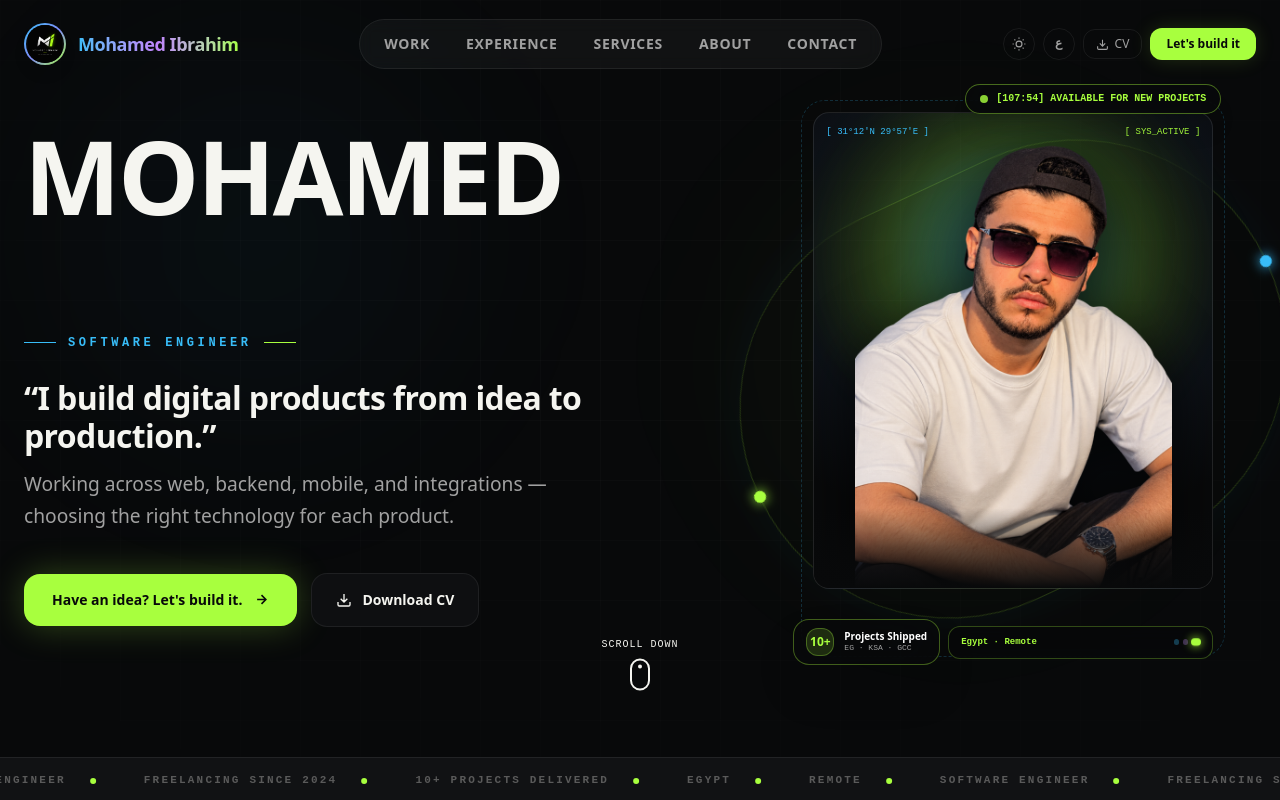
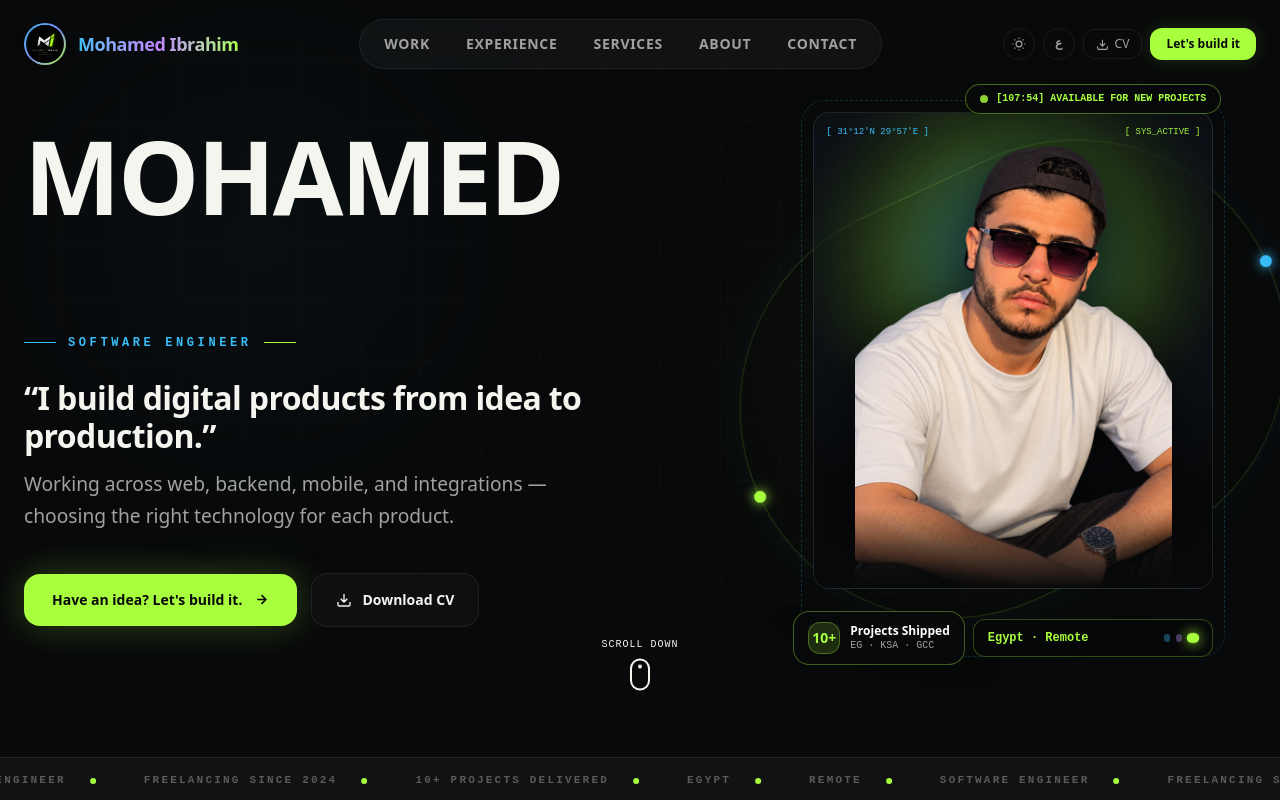
Before and after one commit to Mhmdibrahime/Portfolio, a Next.js app: page /en in a window 1280 px wide. Shown: the top 800 px of the page. Built offline with nearby package versions, Linux system fonts and the light colour scheme.

Commit message:
fix(hero): update Arabic location tag to 'مصر · عن بُعد' and enhance pills typography readability

```diff
--- a/messages/ar.json
+++ b/messages/ar.json
@@ -2,7 +2,7 @@
   "meta": {
     "title": "محمد إبراهيم — مهندس برمجيات وتطوير منتجات رقمية",
     "titleTemplate": "%s | محمد إبراهيم",
-    "description": "مهندس برمجيات بساعد الشركات وأصحاب المشاريع يحولوا أفكارهم لمنتجات رقمية حقيقية — من الويب والـ Backend لحد تطبيقات الموبايل والتكاملات.",
+    "description": "مهندس برمجيات بساعد الشركات وأصحاب المشاريع يحولوا أفكارهم لمنتجات رقمية حقيقية — من الويب لحد تطبيقات الموبايل والتكاملات.",
     "ogTitle": "محمد إبراهيم — مهندس برمجيات وتطوير منتجات رقمية",
     "ogDescription": "من الفكرة لأول نسخة شغالة — ببني منتجات رقمية وأنظمة متكاملة تساعد البيزنس يكبر ويشتغل بشكل أذكى."
   },
--- a/src/components/sections/Hero.tsx
+++ b/src/components/sections/Hero.tsx
@@ -391,20 +391,20 @@ export default function Hero({ locale }: { locale: string }) {
               >
                 {/* +10 Projects Shipped */}
                 <div
-                  className="flex-shrink-0 px-3 py-2 rounded-2xl border backdrop-blur-xl flex items-center gap-2.5 shadow-2xl"
+                  className="flex-shrink-0 px-3.5 py-2.5 rounded-2xl border backdrop-blur-xl flex items-center gap-2.5 shadow-2xl"
                   style={{
                     backgroundColor: "rgba(8,9,10,0.9)",
                     borderColor: "rgba(168,255,62,0.35)",
                   }}
                 >
-                  <div className="w-7 h-7 rounded-xl bg-[#a8ff3e]/15 border border-[#a8ff3e]/30 flex items-center justify-center text-[#a8ff3e] font-black text-xs">
+                  <div className="w-8 h-8 rounded-xl bg-[#a8ff3e]/15 border border-[#a8ff3e]/30 flex items-center justify-center text-[#a8ff3e] font-black text-xs sm:text-sm">
                     <HeroDharmaShuffler finalValue="10+" />
                   </div>
                   <div>
-                    <p className="text-[10px] font-bold text-white leading-tight whitespace-nowrap">
+                    <p className="text-[11px] sm:text-xs font-bold text-white leading-tight whitespace-nowrap">
                       {isRTL ? "مشاريع منجزة" : "Projects Shipped"}
                     </p>
-                    <p className="text-[8px] font-mono text-neutral-400 whitespace-nowrap">
+                    <p className="text-[9px] sm:text-[10px] font-mono text-neutral-400 whitespace-nowrap">
                       {isRTL ? "مصر · السعودية" : "EG · KSA · GCC"}
                     </p>
                   </div>
@@ -419,14 +419,14 @@ export default function Hero({ locale }: { locale: string }) {
                       animate={{ opacity: 1, y: 0 }}
                       exit={{ opacity: 0, y: -4 }}
                       transition={{ duration: 0.35, ease: [0.16, 1, 0.3, 1] }}
-                      className="flex items-center justify-between gap-2 px-3 py-2 rounded-xl border backdrop-blur-md w-full"
+                      className="flex items-center justify-between gap-2.5 px-3.5 py-2.5 rounded-xl border backdrop-blur-md w-full"
                       style={{
                         backgroundColor: "rgba(8,9,10,0.9)",
                         borderColor: `${frameTags[activeTag].color}45`,
                       }}
                     >
                       <span
-                        className="text-[9px] font-mono font-bold truncate"
+                        className="text-[11px] sm:text-xs font-mono font-bold truncate"
                         style={{ color: frameTags[activeTag].color }}
                       >
                         {isRTL
@@ -434,12 +434,12 @@ export default function Hero({ locale }: { locale: string }) {
                             ? "مهندس برمجيات"
                             : activeTag === 1
                             ? "فريلانس 2024"
-                            : "مصر · عُرف"
+                            : "مصر · عن بُعد"
                           : frameTags[activeTag].label}
                       </span>
 
                       {/* 3 Animated Indicator Dots on the second half */}
-                      <div className="flex items-center gap-1 flex-shrink-0">
+                      <div className="flex items-center gap-1.5 flex-shrink-0">
                         {frameTags.map((tagItem, idx) => {
                           const isCurrent = activeTag === idx;
                           return (
@@ -447,14 +447,14 @@ export default function Hero({ locale }: { locale: string }) {
                               key={idx}
                               animate={{
                                 scale: isCurrent ? 1.25 : 1,
-                                opacity: isCurrent ? 1 : 0.3,
-                                width: isCurrent ? "8px" : "5px",
+                                opacity: isCurrent ? 1 : 0.35,
+                                width: isCurrent ? "10px" : "6px",
                               }}
                               transition={{ duration: 0.3 }}
-                              className="h-1.5 rounded-full inline-block"
+                              className="h-2 rounded-full inline-block"
                               style={{
                                 backgroundColor: tagItem.color,
-                                boxShadow: isCurrent ? `0 0 8px ${tagItem.color}` : "none",
+                                boxShadow: isCurrent ? `0 0 10px ${tagItem.color}` : "none",
                               }}
                             />
                           );
```
